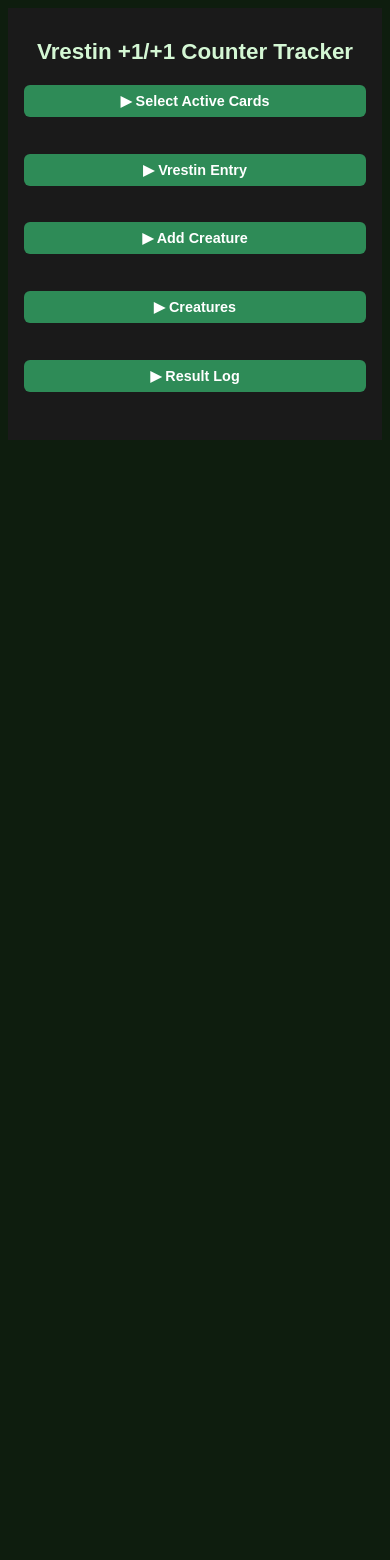
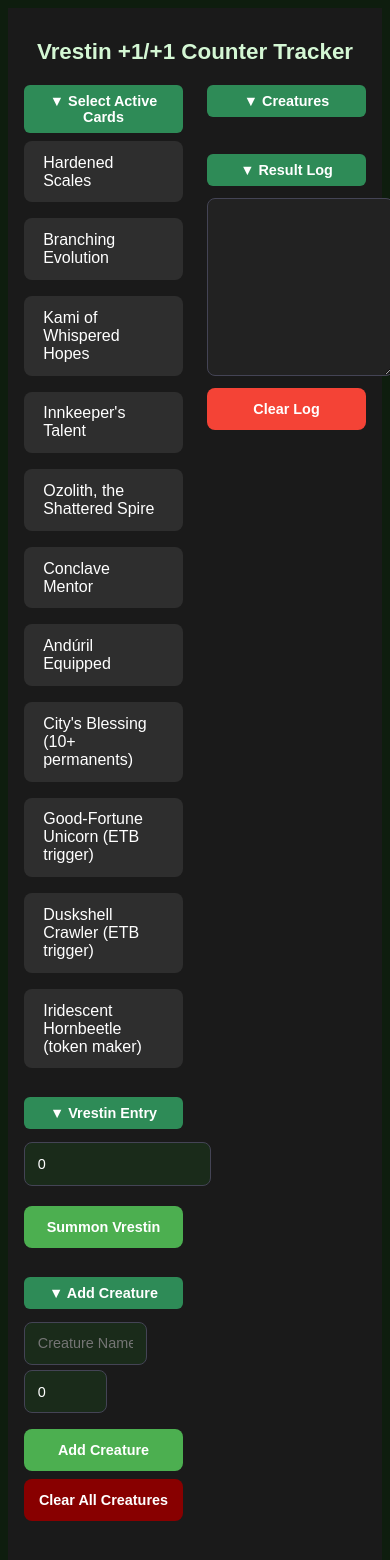
Before and after one commit to cdragon666/vrestin-counters, a React (Create React App) app: page / in a window 390 px wide. Shown: the top 1560 px of the page. Before the commit the page ends 844 px from the top, so only its background shows below. Built offline with nearby package versions, Linux system fonts and the light colour scheme.

Commit message:
Make collapsible layout universal for keyboard fix

```diff
--- a/src/App.js
+++ b/src/App.js
@@ -30,7 +30,7 @@ export default function App() {
   const [startingCounters, setStartingCounters] = useState(0);
   const [resultLog, setResultLog] = useState([]);
   const [suggestions, setSuggestions] = useState([]);
-  const [rawNameInput, setRawNameInput] = useState("");
+  const [inputFocused, setInputFocused] = useState(false);
 
   const toggleCard = (id) => {
     setSelectedCards((prev) =>
@@ -72,8 +72,14 @@ export default function App() {
     const log = `[ETB Phase]\n✨ Vrestin enters with ${vrestinCounters} counters\n🐞 ${base} Insect tokens created (+${insectCounters})`;
 
     const newCreatures = [
-      ...(creatures.find((c) => c.name === "Vrestin") ? [] : [{ name: "Vrestin", base: [0, 0], counters: vrestinCounters }]),
-      ...Array(base).fill().map((_, i) => ({ name: `Insect ${i + 1}`, base: [1, 1], counters: insectCounters }))
+      ...(creatures.find((c) => c.name === "Vrestin")
+        ? []
+        : [{ name: "Vrestin", base: [0, 0], counters: vrestinCounters }]),
+      ...Array(base).fill().map((_, i) => ({
+        name: `Insect ${i + 1}`,
+        base: [1, 1],
+        counters: insectCounters
+      }))
     ];
 
     setCreatures((prev) => [...prev, ...newCreatures]);
@@ -82,7 +88,9 @@ export default function App() {
 
   const updateCounter = (index, delta) => {
     setCreatures((prev) =>
-      prev.map((c, i) => (i === index ? { ...c, counters: Math.max(0, c.counters + delta) } : c))
+      prev.map((c, i) =>
+        i === index ? { ...c, counters: Math.max(0, c.counters + delta) } : c
+      )
     );
   };
 
@@ -111,21 +119,13 @@ export default function App() {
 
   const handleNameChange = (e) => {
     const input = e.target.value;
-    setRawNameInput(input);
     setNewCreatureName(input);
-  };
-
-  useEffect(() => {
-    const timeout = setTimeout(() => {
-      if (!rawNameInput) return setSuggestions([]);
+    if (!input) return setSuggestions([]);
     const matches = Object.keys(creatureData).filter((name) =>
-        name.includes(rawNameInput.toLowerCase())
+      name.includes(input.toLowerCase())
     );
     setSuggestions(matches);
-    }, 200);
-
-    return () => clearTimeout(timeout);
-  }, [rawNameInput]);
+  };
 
   const fillSuggestion = (name) => {
     const displayName = name.replace(/\b\w/g, (c) => c.toUpperCase());
@@ -135,22 +135,17 @@ export default function App() {
     setSuggestions([]);
   };
 
-  const isMobile = window.innerWidth < 768;
-  const collapsibleSections = isMobile;
-
   const Section = ({ title, children }) => {
-    const [open, setOpen] = useState(!collapsibleSections);
+    const [open, setOpen] = useState(true);
     return (
       <div style={{ marginBottom: "1.5rem" }}>
-        {collapsibleSections && (
         <button
           onClick={() => setOpen((o) => !o)}
           style={{ width: "100%", padding: "0.5rem", marginBottom: "0.5rem", fontWeight: "bold" }}
         >
           {open ? `▼ ${title}` : `▶ ${title}`}
         </button>
-        )}
-        {(!collapsibleSections || open) && children}
+        {open && children}
       </div>
     );
   };
@@ -159,7 +154,7 @@ export default function App() {
     <div style={{ padding: "1rem", backgroundColor: "#1a1a1a", color: "white", fontFamily: "Arial, sans-serif" }}>
       <h1 style={{ textAlign: "center" }}>Vrestin +1/+1 Counter Tracker</h1>
 
-      <div style={{ display: isMobile ? "block" : "grid", gridTemplateColumns: "1fr 1fr", gap: "1.5rem" }}>
+      <div style={{ display: "grid", gridTemplateColumns: "1fr 1fr", gap: "1.5rem" }}>
         <div>
           <Section title="Select Active Cards">
             <div style={{ display: "flex", flexWrap: "wrap", gap: "1rem" }}>
@@ -199,6 +194,8 @@ export default function App() {
               type="text"
               placeholder="Creature Name"
               value={newCreatureName}
+              onFocus={() => setInputFocused(true)}
+              onBlur={() => setTimeout(() => setInputFocused(false), 200)}
               onChange={handleNameChange}
               style={{ width: "60%", marginRight: "2%", padding: "0.8rem", borderRadius: "8px" }}
             />
```
Lines whose indentation alone changed are shown as unchanged.
